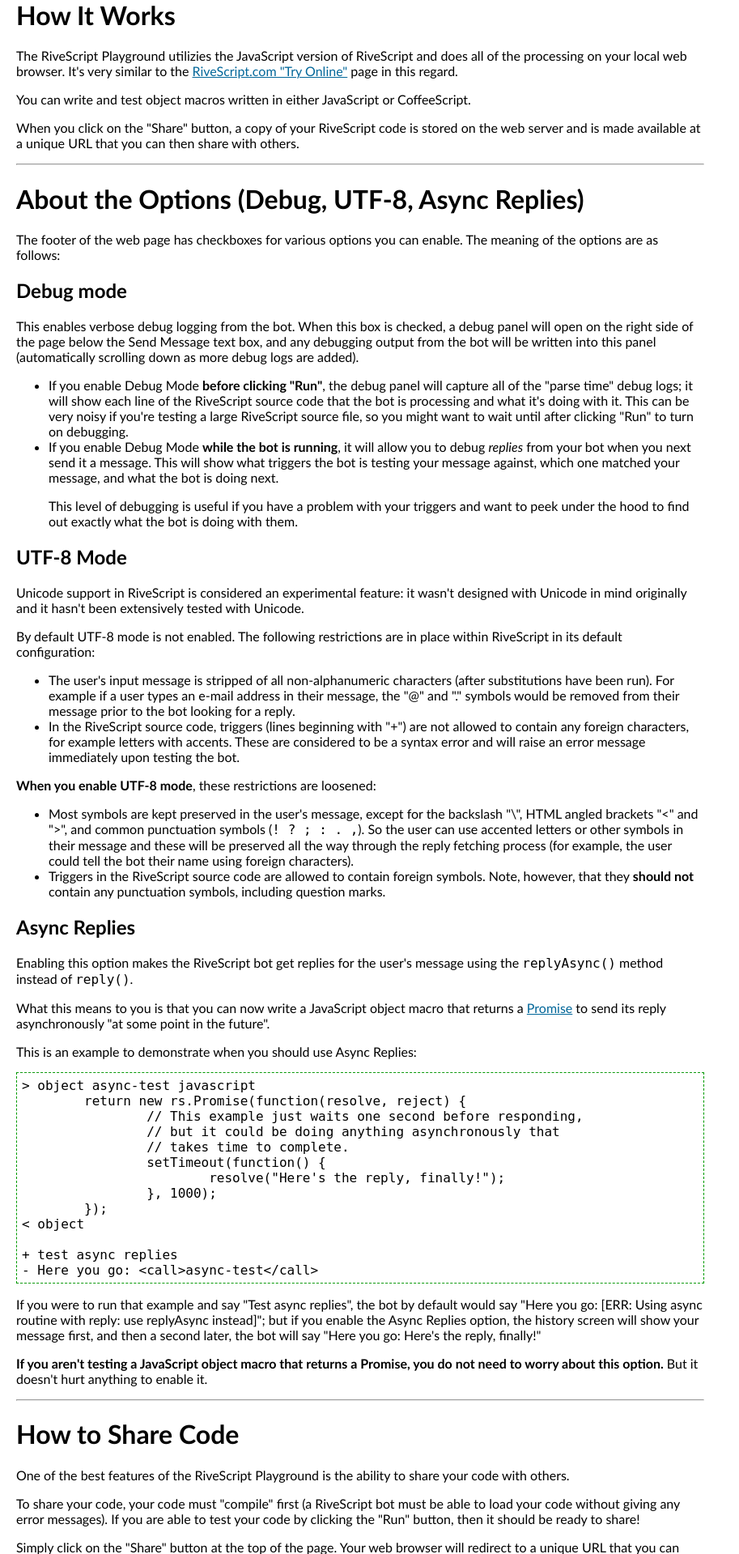
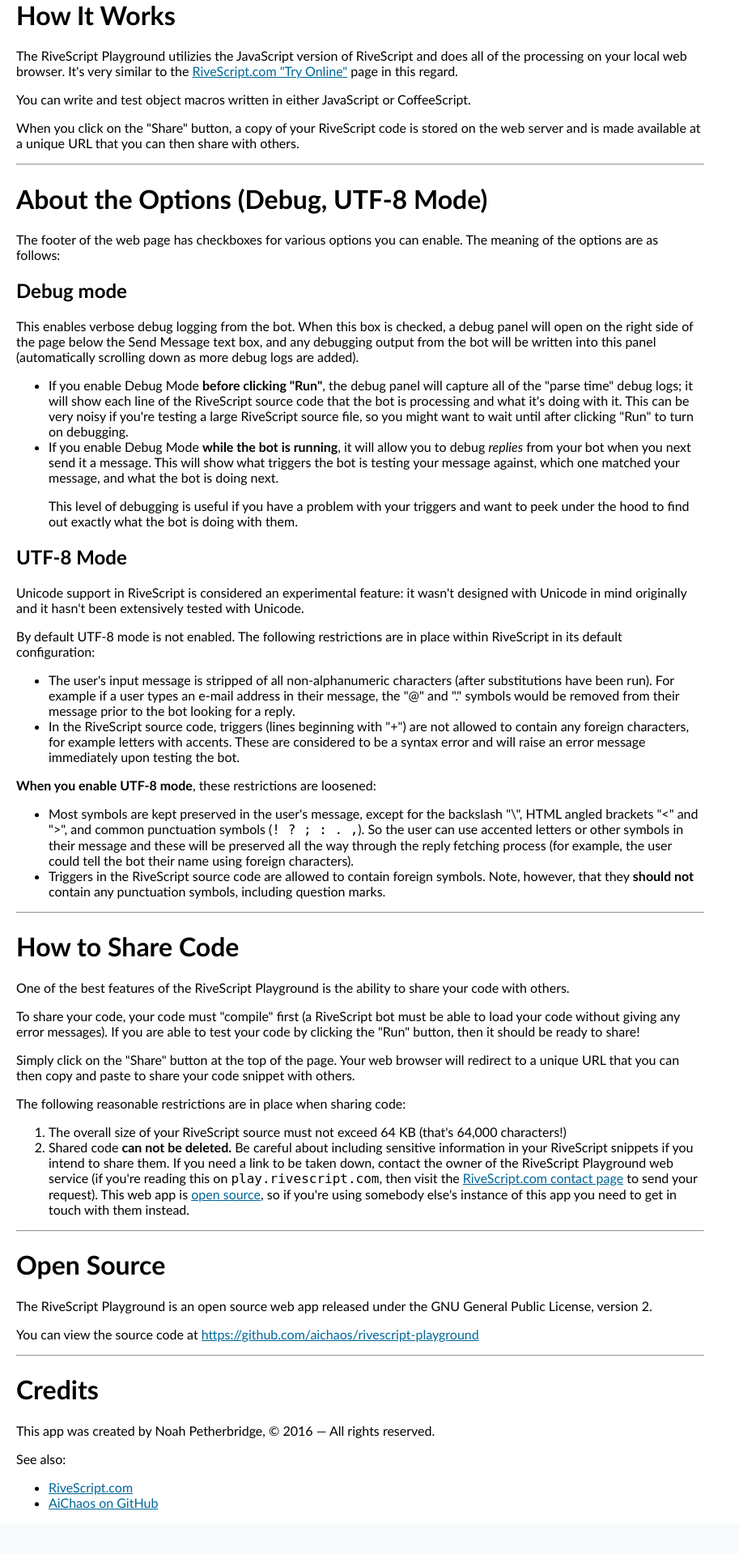
Before and after one commit to aichaos/rivescript-playground, a Flask app: page /about in a window 1280 px wide. Shown: the part 735-2654 px from the top of the page at 81% size, without its empty margins (0-913 px from the left). After the commit the page ends 2599 px from the top, so only its background shows below. Run offline with Flask 2, Linux system fonts and the light colour scheme.

Commit message:
Fix client code for RiveScript.js 2.0.0-alpha.3

```diff
--- a/playground/templates/about.html
+++ b/playground/templates/about.html
@@ -27,7 +27,7 @@
 	<ul>
 		<li><a href="#howto">How to use the RiveScript Playground</a></li>
 		<li><a href="#how-it-works">How It Works</a></li>
-		<li><a href="#options">About the Options (Debug, UTF-8, Async Replies)</a></li>
+		<li><a href="#options">About the Options (Debug, UTF-8 Mode)</a></li>
 		<li><a href="#how-to-share">How to Share Code</a></li>
 		<li><a href="#source">Open Source</a></li>
 		<li><a href="#credits">Credits</a></li>
@@ -73,7 +73,7 @@
 
 	<hr>
 
-	<h1 id="options">About the Options (Debug, UTF-8, Async Replies)</h1>
+	<h1 id="options">About the Options (Debug, UTF-8 Mode)</h1>
 
 	The footer of the web page has checkboxes for various options you can
 	enable. The meaning of the options are as follows:
@@ -139,41 +139,6 @@
 			contain any punctuation symbols, including question marks.</li>
 	</ul>
 
-	<h2 id="async-replies">Async Replies</h2>
-
-	Enabling this option makes the RiveScript bot get replies for the user's
-	message using the <code>replyAsync()</code> method instead of <code>reply()</code>.<p>
-
-	What this means to you is that you can now write a JavaScript object macro
-	that returns a <a href="https://developer.mozilla.org/en-US/docs/Web/JavaScript/Reference/Global_Objects/Promise" target="_blank">Promise</a>
-	to send its reply asynchronously "at some point in the future".<p>
-
-	This is an example to demonstrate when you should use Async Replies:<p>
-
-	<pre>&gt; object async-test javascript
-	return new rs.Promise(function(resolve, reject) {
-		// This example just waits one second before responding,
-		// but it could be doing anything asynchronously that
-		// takes time to complete.
-		setTimeout(function() {
-			resolve("Here's the reply, finally!");
-		}, 1000);
-	});
-&lt; object
-
-+ test async replies
-- Here you go: &lt;call&gt;async-test&lt;/call&gt;</pre>
-
-	If you were to run that example and say "Test async replies", the bot by
-	default would say "Here you go: [ERR: Using async routine with reply: use replyAsync instead]";
-	but if you enable the Async Replies option, the history screen will show
-	your message first, and then a second later, the bot will say
-	"Here you go: Here's the reply, finally!"<p>
-
-	<strong>If you aren't testing a JavaScript object macro that returns a Promise,
-	you do not need to worry about this option.</strong> But it doesn't hurt anything
-	to enable it.
-
 	<hr>
 
 	<h1 id="how-to-share">How to Share Code</h1>
--- a/playground/templates/index.html
+++ b/playground/templates/index.html
@@ -59,9 +59,6 @@
 		<label>
 			<input type="checkbox" id="opt-utf8" value="true"> UTF-8 Mode
 		</label>
-		<label>
-			<input type="checkbox" id="opt-async" value="true"> Async Replies (<a href="/about#async-replies" target="_blank">?</a>)
-		</label>
 	</footer>
 
 </div>
```
Also changed, not shown: playground/static/js/playground.js (+1 -11 lines).
